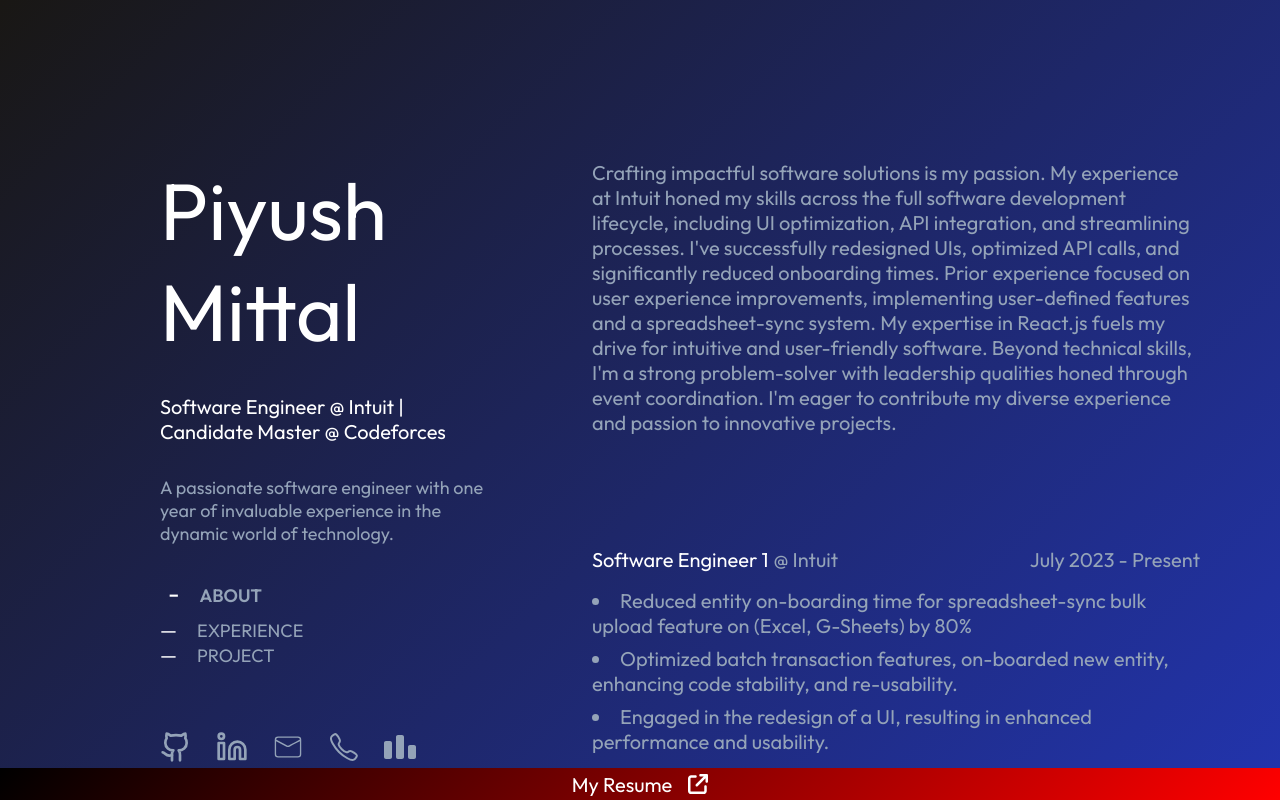
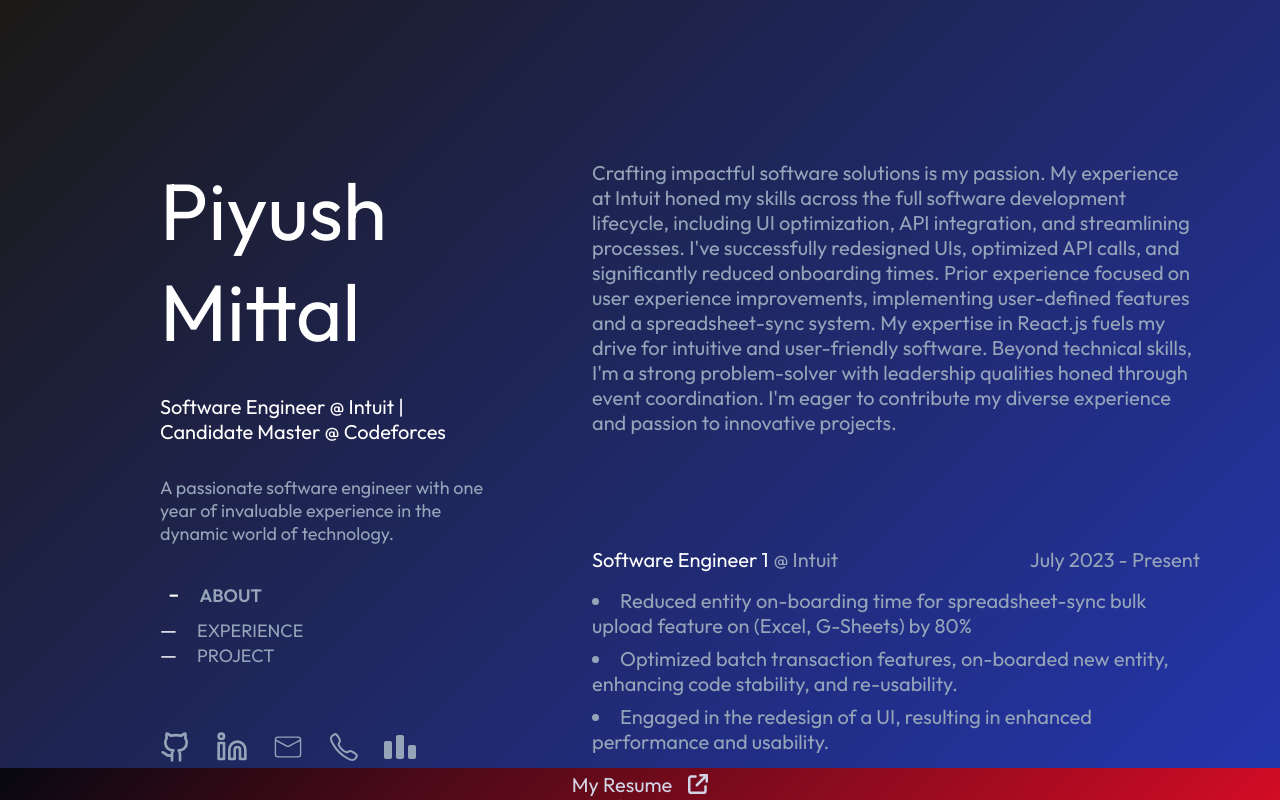
Before and after one commit to mittalpiyush06/my-portfolio, a React (Create React App) app: page / in a window 1280 px wide. Built offline with nearby package versions, Linux system fonts and the light colour scheme.

Commit message:
fix: opacity

```diff
--- a/src/App.tsx
+++ b/src/App.tsx
@@ -14,6 +14,7 @@ const Main = styled.div`
   overflow: hidden;
   height: 100vh;
   width: 100vw;
+  opacity: 0.99;
   .main {
     height: 100vh;
     width: 100vw;
--- a/src/components/Footer.tsx
+++ b/src/components/Footer.tsx
@@ -12,6 +12,7 @@ const FooterSection = styled.div`
     bottom: 0;
     height: 2rem;
     display: flex;
+    opacity: 0.8;
     justify-content: center;
     align-items: center;
     color: white;
```
